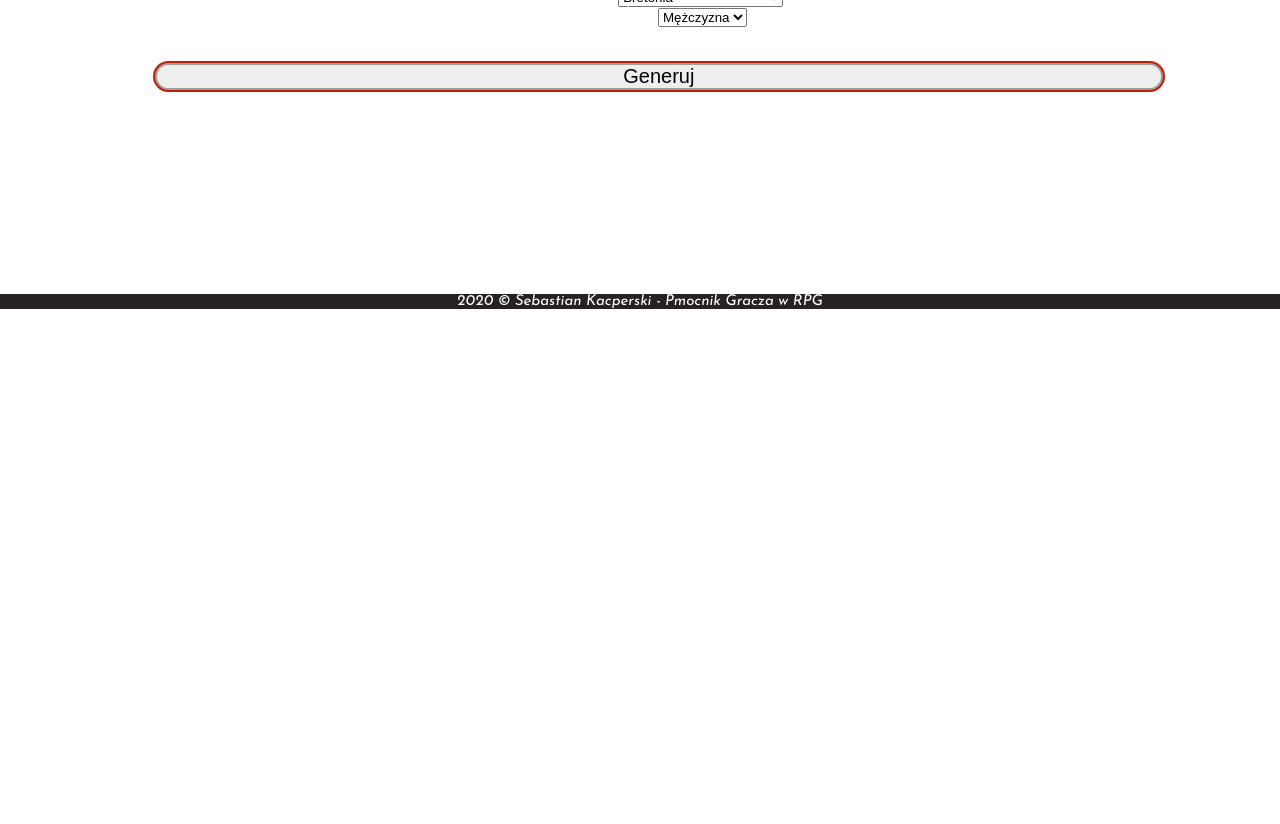
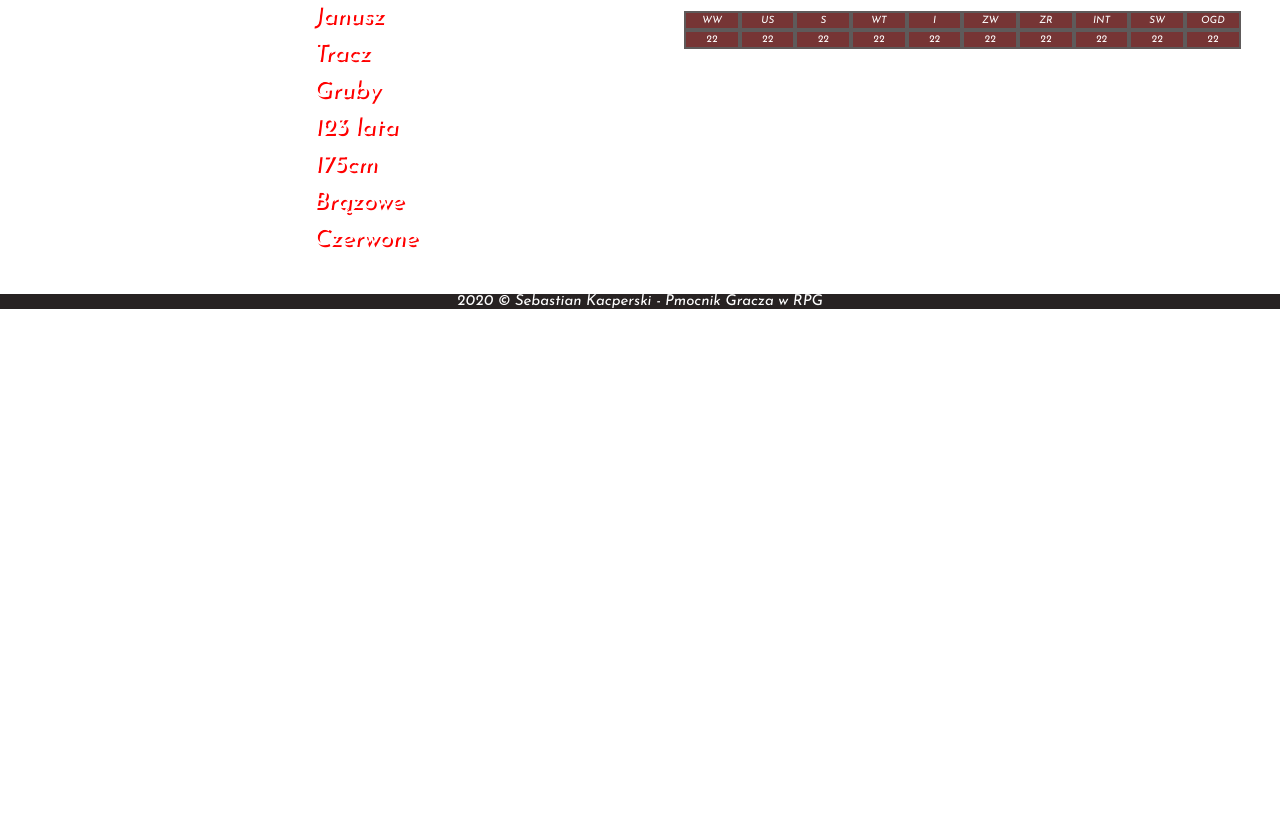
Before and after one commit to Nioch-Nioch/Warhammer_projekt, a plain HTML site: page imiona.html in a window 1280 px wide. Shown: the part 491-1315 px from the top of the page. After the commit the page ends 800 px from the top, so only its background shows below. Drawn offline with nearby package versions, Linux system fonts and the light colour scheme.

Commit message:
one before last

```diff
--- a/imiona.html
+++ b/imiona.html
@@ -77,9 +77,10 @@
 	</div>
 
 
-	<article id="box2">
-		 <div style=" text-align:center; font-size: 30px; font-weight:900; margin-top:5px;">Generator postaci! </div><br/>
-			<div class="boxCal">
+
+	 <div id="T2" style=" text-align:center; font-size: 1.5rem; font-weight:900;">Generator postaci! </div>
+
+	<div id="pack1" class="boxCal">
 
 				 <label for="selector"  >Wybierz Rasę:</label>
 					<select class="selector" id="rase"	>
@@ -130,60 +131,60 @@
 
 
 
-			</div>
+	</div>
 
-			<div class="boxCal"	id="change">
+	<div id="change" class="boxCal">
 
-			</div >
-			<br/>
+	</div >
 
+	<div id="T3" style=" text-align:center; font-size: 1.5rem; font-weight:900;">Twoja Postać to: </div>
 
-			<div style=" text-align:center; font-size: 30px; font-weight:900; margin-top:5px; clear:both;">Twoja Postać to: </div><br/><br/>
-				<div class="spis">
+	<div id="P1" class="spis">
 					<div class="hero" style="float:left;">
-					Imię:
+					Imię: &nbsp
 					</div>
 
 					<div class="hero2" id="nazwa" >Janusz</div>
 
 					<div class="hero" style="float:left;">
-					Nazwisko:
+					Nazwisko: &nbsp
 					</div>
 
 					<div class="hero2" id="nazwisko" >Tracz</div>
 
 					<div class="hero" style="float:left;">
-					Sylwetka:
+					Sylwetka:&nbsp
 					</div>
 
 					<div class="hero2" id="kilo">Gruby</div>
 
 					<div class="hero" style="float:left;">
-					Wiek:
+					Wiek:&nbsp
 					</div>
 
 					<div class="hero2" id="age">123 lata</div>
 
 					<div class="hero" style="float:left;">
-					Wzrost:
+					Wzrost:&nbsp
 					</div>
 
 					<div class="hero2" id="wzrost" > 175cm</div>
 
 					<div class="hero" style="float:left;">
-					Kolor włosów:
+					Kolor włosów:&nbsp
 					</div>
 
 					<div class="hero2" id="wlosy" >Brązowe</div>
 
 					<div class="hero" style="float:left;">
-					Kolor oczu:
+					Kolor oczu: &nbsp
 					</div>
 
 					<div class="hero2" id="oczy" >Czerwone</div>
 					<div style="clear:both;"></div>
-				</div>
-				<div class="spis">
+	</div>
+
+	<div id="P2" class="spis">
 					<div id="TabCech">
 						<div class="cechy">WW</div>
 						<div class="cechy">US</div>
@@ -213,8 +214,8 @@
 					3. Generator czerpię z podręcznika do drugiej jak i Czwartej edycji<br/>
 					4. Tu stworzysz stylistykę postaci lecz umiejętności oraz talenty musisz zrobić sam.</br>
 </span>
-			</div>
-	</article>
+	</div>
+
 
 	<footer id="footer">
 	2020 &copy; Sebastian Kacperski - Pmocnik Gracza w RPG
--- a/style.css
+++ b/style.css
@@ -89,20 +89,24 @@ grid-row: 3 / 10;
 {
 grid-row: 12 / 13;
 grid-column: 2 / 100;
+text-shadow: 2px 2px red;
+text-align: center;
 }
 #box1
 {
 grid-row: 15 / 45;
 grid-column: 2 / 100;
+
 }
 #wysz
 {
 grid-row: 47 / 49;
 grid-column: 2 / 100;
+text-shadow: 2px 2px red;
 }
 #box2
 {
-grid-row: 50 / 97;
+grid-row: 51 / 97;
 grid-column: 2 / 100;
 border-collapse: separate;
 box-sizing: none;
@@ -117,7 +121,7 @@ border-color: grey;
 	background-color:#9e9e9e;
 	box-shadow: 0px 0px 0px 2px #7c7c7c, 0px 0px 0px 4px #c11e02;
 	border-radius: 20px;
-	opacity: 0.8;
+	opacity: 0.9;
 
 }
 .rollk
@@ -142,6 +146,7 @@ border-color: grey;
 }
 #rap
 {
+	opacity: 1;
 	display: block;
 	margin-left: 10px;
 	margin-right: 10px;
@@ -149,3 +154,132 @@ border-color: grey;
 	overflow: auto;
 	height: 100%;
 }
+#wysz
+{
+	margin-left:10%;
+}
+#input
+{
+	width:50%;
+}
+#T2
+{
+	grid-column: 1 / -1;
+	grid-row: 11 / 17;
+}
+#pack1
+{
+	grid-column: 1 / 50;
+	grid-row: 18 / 54;
+}
+#change
+{
+	grid-column: 52 / -1;
+	grid-row: 18 / 54;
+}
+#T3
+{
+	grid-column: 1 / -1;
+	grid-row: 56 / 62;
+}
+#P1
+{
+	grid-column: 1 / 50;
+	grid-row: 63 / 96;
+}
+#P2
+{
+	grid-column: 52 / -1;
+	grid-row: 63 / 96;
+
+}
+.selector:visited
+{
+	outline: none;
+}
+.selector
+{
+	outline: none;
+	opacity: 0.8;
+	margin-left:20px;
+	color: #030303;
+	background-color:#eeeeee;
+	padding:10px;
+	margin-top: 10px;
+	box-shadow: 0px 0px 0px 2px #9e9e9e, 0px 0px 0px 4px #c11e02;
+	border-radius: 20px;
+}
+.selector:hover
+{
+	background-color:#c11e02;
+}
+.hero
+{
+	text-align:right;
+	height:14%;
+	width:48%;
+	font-size:1.2rem;
+	clear: both;
+	margin-left: 2%;
+
+}
+.hero2
+{
+	text-shadow: 2px 2px red;
+	text-align:left;
+	height:14%;
+	width:50%;
+	font-size:1.2rem;
+	float:left;
+}
+.cechy
+{
+float: left;
+width: 8%;
+padding: 2px;
+border-style:solid;
+text-align: center;
+border-width: 2px;
+border-color:#363131;
+background-color: #550303;
+opacity: 0.8;
+font-size: 50%;
+}
+.cecha
+{
+float: left;
+width: 8%;
+text-align: center;
+padding: 2px;
+border-style: solid;
+border-width: 2px;
+border-color: #363131;
+background-color: #550303;
+opacity: 0.8;
+font-size: 50%;
+
+}
+#TabCech
+{
+	width: 95%;
+	margin-top: 1%;
+	margin-bottom: 2%;
+	margin-left: 5%;
+
+}
+#info
+{
+	font-size: 0.8rem;
+	margin-bottom: 5%;
+}
+
+@media(max-width: 1024px){
+	html{
+		font-size:40px;
+	}
+}
+@media only screen and (orientation: landscape) {
+	html {
+	  font-size: 20px;
+	}
+  }
```
Also changed, not shown: index.html (+2 -2 lines).
